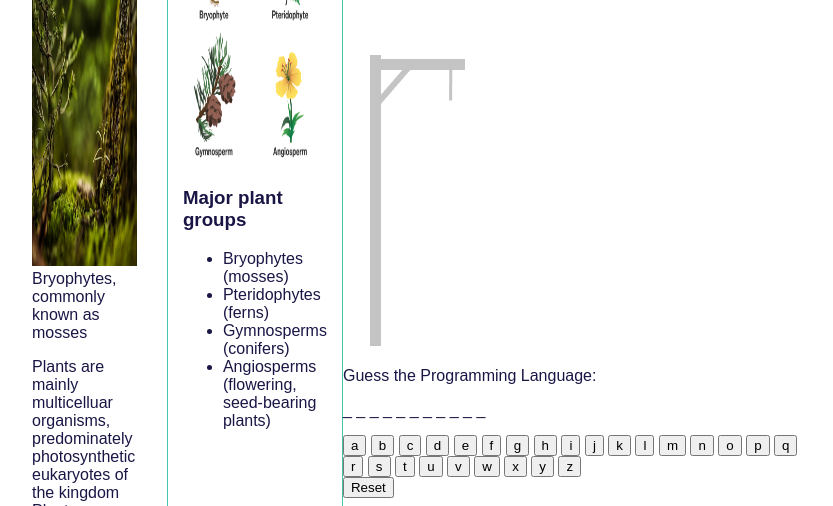
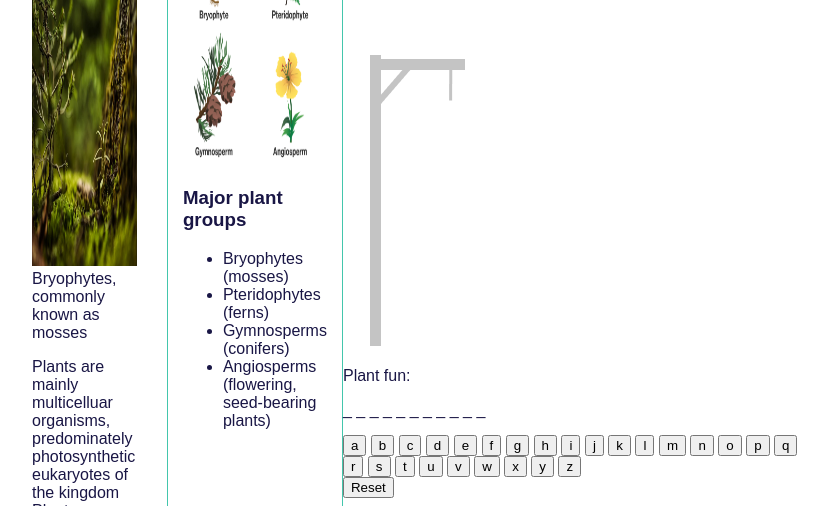
Before and after one commit to NIC-Brian-Org/project-Spanchyshyn, a plain HTML site: page index.html in a window 1280 px wide. Shown: the part 294-800 px from the top of the page, without its empty margins (223-1056 px from the left). Drawn offline with Linux system fonts and the light colour scheme.

Commit message:
Update index.html

```diff
--- a/index.html
+++ b/index.html
@@ -177,7 +177,7 @@
 
           <img id="hangmanPic" src="./images/0.jpg" alt="">
 
-          <p>Guess the Programming Language:</p>
+          <p>Plant fun:</p>
 
           <p id="wordSpotlight">The word to be guessed goes here</p>
 
```
